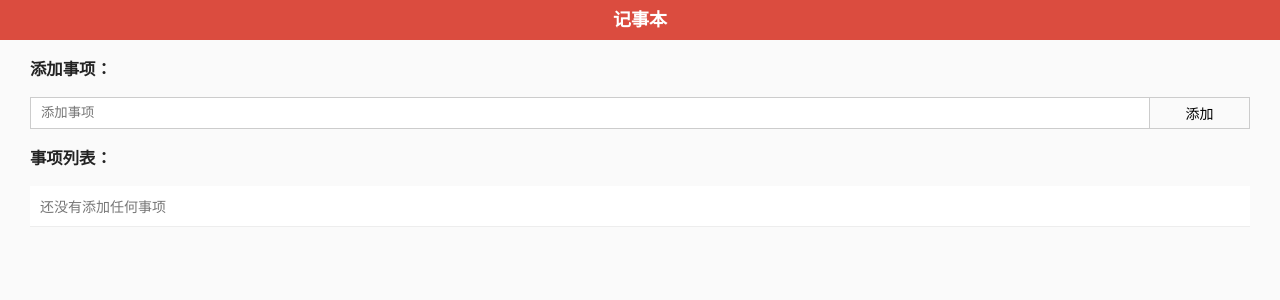
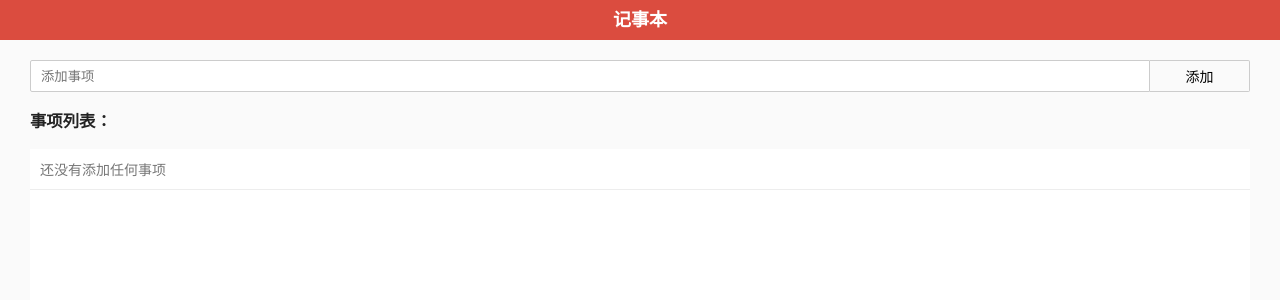
Before and after one commit to BH-NOTHING/NoteBook, a Vue app: page / in a window 1280 px wide. Shown: the top 300 px of the page. Built offline with nearby package versions, Linux system fonts and the light colour scheme.

Commit message:
fix: srcoll bug

```diff
--- a/index.html
+++ b/index.html
@@ -2,7 +2,7 @@
 <html>
   <head>
     <meta charset="utf-8">
-    <meta name="viewport" content="width=375,initial-scale=1.0">
+    <meta name="viewport" content="width=device-width,initial-scale=1,maximum-scale=1,user-scalable=no">
     <title>notebook</title>
   </head>
   <body>
--- a/src/components/note.vue
+++ b/src/components/note.vue
@@ -6,7 +6,6 @@
       </div>
     </div>
     <div class="note-main">
-      <h3 class="main-title">添加事项：</h3>
       <div class="note-add">
         <input
           type="text"
--- a/src/style/note.scss
+++ b/src/style/note.scss
@@ -5,6 +5,8 @@
   .note-header {
     width: 100%;
     height: 40px;
+    position: fixed;
+    top: 0;
     background-color: #db4c3f;
     .header-title {
       width: 50%;
@@ -23,6 +25,7 @@
     overflow: auto;
     padding: 0 30px;
     margin: 0px auto;
+    padding-top: 60px;
     box-sizing:border-box;
     .note-content {
       .note-action {
@@ -38,6 +41,7 @@
         }
         .active {
           border: 1px solid rgba(175, 47, 47, 0.2);
+          border-radius: 2px;
         }
       }
     }
@@ -53,11 +57,13 @@
         outline: 0;
         padding: 0 10px;
         border: 1px solid #ccc;
+        border-radius: 2px 0 0 2px;
       }
       .note-add-btn {
         width: 100px;
         border: 1px solid #ccc;
         border-left: 0;
+        border-radius: 0 2px 2px 0;
       }
     }
     .note-content {
@@ -66,6 +72,9 @@
       }
     }
     .notes {
+      height: 100%;
+      flex: 1;
+      overflow: scroll;
       background-color: #fff;
       .no-note-tip {
         padding:10px 0 10px 10px;
```
